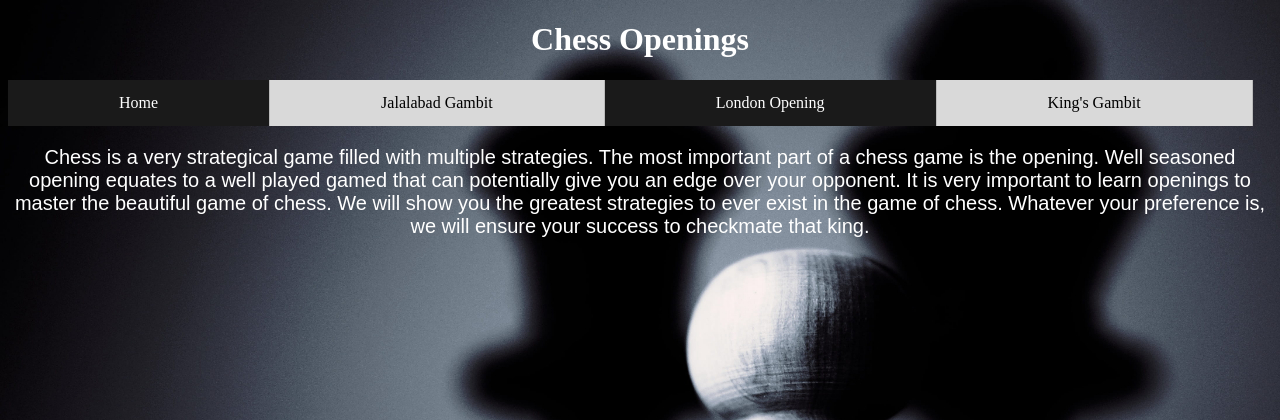
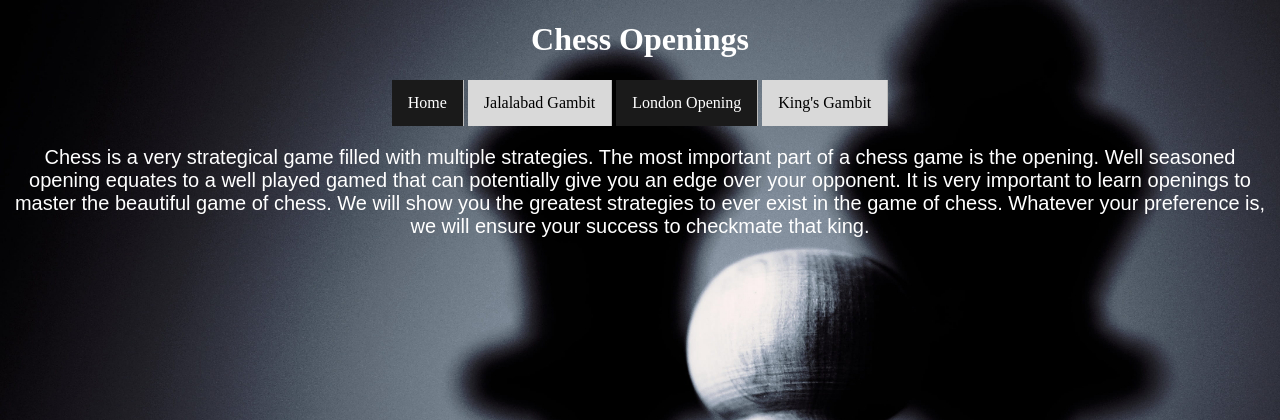
Before and after one commit to bossansh/MrMillard-P2, a PHP site: page /FinalProject/index.html in a window 1280 px wide. Shown: the top 420 px of the page. Run offline with PHP 8.4, Linux system fonts and the light colour scheme.

Commit message:
Update style.css

```diff
--- a/FinalProject/style.css
+++ b/FinalProject/style.css
@@ -9,7 +9,7 @@ p{
       display: block;
       color: white;
       text-align: center;
-      padding: 14px 111px;
+      padding: 14px 16px;
       text-decoration: none;
     }
 
@@ -17,7 +17,6 @@ p{
       background-color: #111;
     }
 li{
-  display: inline;
-  float: left;
+  display: inline-block;
 
 }
```
